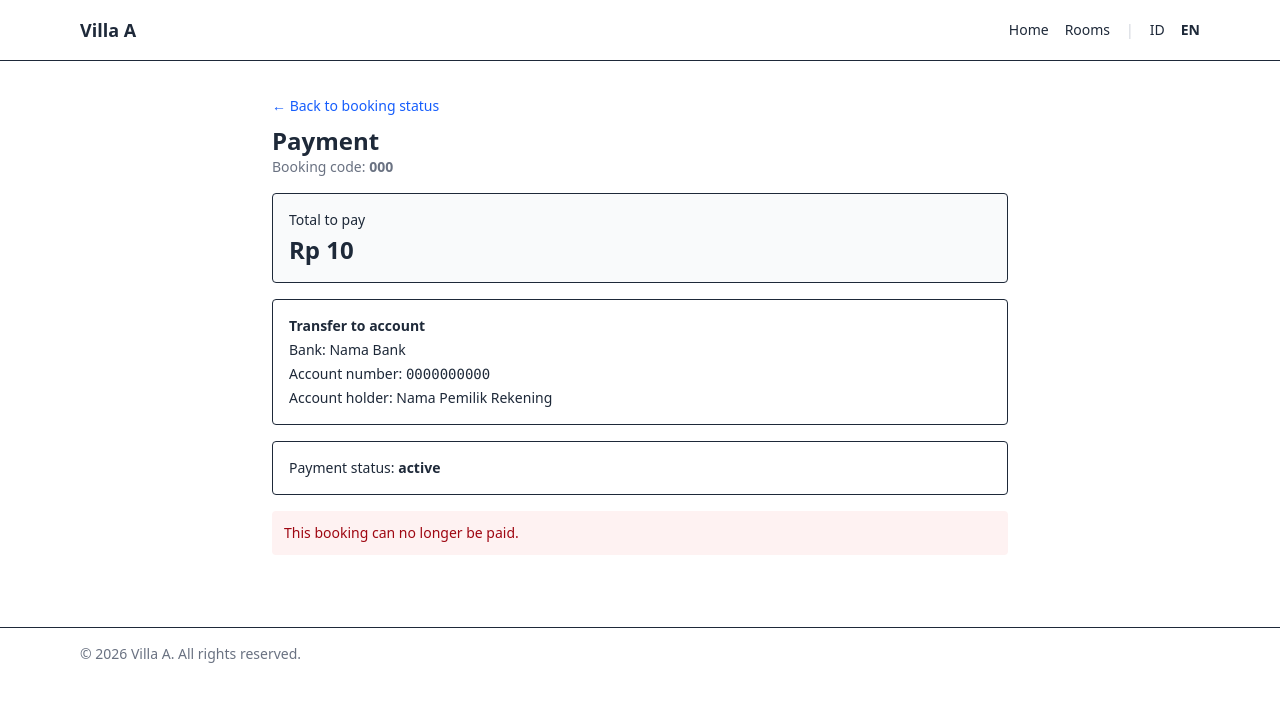
After one commit to PutuArdita/booking-room-villa, a Laravel app: page /booking/000/bayar in a window 1280 px wide. The commit adds this page. Shown: the top 702 px of the page. Run offline with Laravel 12, Linux system fonts and the light colour scheme; tables that the repository leaves empty hold one stand-in row (values such as "Sample post"); style sheets or scripts are compiled from the project's sources.

Commit message:
feat: instruksi pembayaran dan upload bukti transfer

```diff
--- a/app/Http/Controllers/BookingController.php
+++ b/app/Http/Controllers/BookingController.php
@@ -28,7 +28,7 @@ class BookingController extends Controller
             ->with('roomType')
             ->find($data['room_id']);
 
-        if (! $room || $room->roomType->capacity < (int) $data['guests']) {
+        if (!$room || $room->roomType->capacity < (int) $data['guests']) {
             return redirect()
                 ->route('availability.index', $request->only('check_in', 'check_out', 'guests'))
                 ->with('error', __('Kamar tidak tersedia untuk pilihan tersebut.'));
@@ -53,7 +53,8 @@ class BookingController extends Controller
 
     public function show(string $code)
     {
-        $booking = Booking::with('rooms.roomType')->where('code', $code)->firstOrFail();
+        // $booking = Booking::with('rooms.roomType')->where('code', $code)->firstOrFail();
+        $booking = Booking::with('rooms.roomType', 'payments')->where('code', $code)->firstOrFail();
 
         return view('booking.show', compact('booking'));
     }
--- /dev/null
+++ b/app/Http/Controllers/PaymentController.php
@@ -0,0 +1,59 @@
+<?php
+
+namespace App\Http\Controllers;
+
+use App\Models\Booking;
+use App\Models\Payment;
+use Illuminate\Http\Request;
+use Illuminate\Support\Facades\DB;
+use Illuminate\Validation\ValidationException;
+
+class PaymentController extends Controller
+{
+    public function show(string $code)
+    {
+        $booking = Booking::with('payments')->where('code', $code)->firstOrFail();
+
+        return view('booking.pay', compact('booking'));
+    }
+
+    public function store(Request $request, string $code)
+    {
+        $request->validate([
+            'proof' => ['required', 'file', 'mimes:jpg,jpeg,png,webp,pdf', 'max:3072'],
+        ], [
+            'proof.required' => __('Pilih file bukti transfer.'),
+            'proof.mimes' => __('Format file harus jpg, png, webp, atau pdf.'),
+            'proof.max' => __('Ukuran file maksimal 3 MB.'),
+        ]);
+
+        $booking = Booking::where('code', $code)->firstOrFail();
+
+        DB::transaction(function () use ($request, $booking) {
+            // Kunci baris booking supaya klik ganda tidak membuat dua pembayaran
+            $locked = Booking::whereKey($booking->id)->lockForUpdate()->first();
+
+            $hasActive = $locked->payments()
+                ->whereIn('status', [Payment::PENDING, Payment::VERIFIED])
+                ->exists();
+
+            if (!$locked->isPayable() || $hasActive) {
+                throw ValidationException::withMessages([
+                    'proof' => __('Booking ini tidak dapat menerima bukti pembayaran (sudah dibayar, sedang diproses, atau kedaluwarsa).'),
+                ]);
+            }
+
+            $path = $request->file('proof')->store("payment-proofs/{$locked->id}", 'local');
+
+            $locked->payments()->create([
+                'amount' => $locked->total_price,
+                'proof_path' => $path,
+                'status' => Payment::PENDING,
+            ]);
+        });
+
+        return redirect()
+            ->route('booking.show', $code)
+            ->with('success', __('Bukti pembayaran diunggah. Menunggu verifikasi admin.'));
+    }
+}
--- a/app/Models/Booking.php
+++ b/app/Models/Booking.php
@@ -76,4 +76,13 @@ class Booking extends Model
             default => $this->status,
         };
     }
+    public function payments()
+    {
+        return $this->hasMany(Payment::class);
+    }
+
+    public function isPayable(): bool
+    {
+        return $this->status === self::PENDING && $this->expires_at?->isFuture();
+    }
 }
--- /dev/null
+++ b/app/Models/Payment.php
@@ -0,0 +1,47 @@
+<?php
+
+namespace App\Models;
+
+use Illuminate\Database\Eloquent\Model;
+
+class Payment extends Model
+{
+    public const PENDING = 'pending';
+    public const VERIFIED = 'verified';
+    public const REJECTED = 'rejected';
+
+    protected $fillable = [
+        'booking_id',
+        'amount',
+        'proof_path',
+        'status',
+        'verified_by',
+        'verified_at',
+        'note',
+    ];
+
+    protected function casts(): array
+    {
+        return ['verified_at' => 'datetime'];
+    }
+
+    public function booking()
+    {
+        return $this->belongsTo(Booking::class);
+    }
+
+    public function verifier()
+    {
+        return $this->belongsTo(User::class, 'verified_by');
+    }
+
+    public function getStatusLabelAttribute(): string
+    {
+        return match ($this->status) {
+            self::PENDING => __('Menunggu verifikasi'),
+            self::VERIFIED => __('Terverifikasi'),
+            self::REJECTED => __('Ditolak'),
+            default => $this->status,
+        };
+    }
+}
--- a/config/villa.php
+++ b/config/villa.php
@@ -15,4 +15,9 @@ return [
     'email' => '',
 
     'payment_hours' => (int) env('VILLA_PAYMENT_HOURS', 24),
+    'bank' => [
+        'name' => env('VILLA_BANK_NAME', 'Nama Bank'),
+        'account_number' => env('VILLA_BANK_ACCOUNT', '0000000000'),
+        'account_holder' => env('VILLA_BANK_HOLDER', 'Nama Pemilik Rekening'),
+    ],
 ];
--- a/lang/en.json
+++ b/lang/en.json
@@ -38,5 +38,27 @@
     "Jumlah tamu melebihi kapasitas kamar.": "The number of guests exceeds the room capacity.",
     "Booking dibuat. Selesaikan pembayaran sebelum batas waktu.": "Booking created. Please complete payment before the deadline.",
     "Pembayaran langsung lunas. Booking dibatalkan otomatis jika belum dibayar dalam :hours jam. Booking tidak dapat dibatalkan setelah dibuat.": "Full payment is required. Unpaid bookings are cancelled automatically after :hours hours. Bookings cannot be cancelled once made.",
-    "Instruksi pembayaran dan unggah bukti transfer akan tersedia di tahap berikutnya.": "Payment instructions and proof-of-transfer upload will be available in the next stage."
+    "Instruksi pembayaran dan unggah bukti transfer akan tersedia di tahap berikutnya.": "Payment instructions and proof-of-transfer upload will be available in the next stage.",
+    "Pembayaran": "Payment",
+    "Bayar Sekarang": "Pay Now",
+    "Kembali ke status booking": "Back to booking status",
+    "Total yang harus dibayar": "Total to pay",
+    "Transfer ke rekening": "Transfer to account",
+    "Bank": "Bank",
+    "Nomor rekening": "Account number",
+    "Atas nama": "Account holder",
+    "Status pembayaran": "Payment status",
+    "Alasan": "Reason",
+    "Unggah bukti transfer": "Upload proof of transfer",
+    "Unggah": "Upload",
+    "Maksimal 3 MB (jpg, png, webp, atau pdf).": "Max 3 MB (jpg, png, webp, or pdf).",
+    "Menunggu verifikasi": "Awaiting verification",
+    "Terverifikasi": "Verified",
+    "Pilih file bukti transfer.": "Please choose the proof of transfer file.",
+    "Format file harus jpg, png, webp, atau pdf.": "File must be jpg, png, webp, or pdf.",
+    "Ukuran file maksimal 3 MB.": "File size must not exceed 3 MB.",
+    "Booking ini tidak dapat menerima bukti pembayaran (sudah dibayar, sedang diproses, atau kedaluwarsa).": "This booking can no longer accept proof of payment (already paid, being processed, or expired).",
+    "Bukti pembayaran diunggah. Menunggu verifikasi admin.": "Proof of payment uploaded. Awaiting admin verification.",
+    "Bukti transfer sudah diunggah dan sedang diproses oleh admin.": "Proof of transfer has been uploaded and is being processed by the admin.",
+    "Booking ini tidak dapat dibayar lagi.": "This booking can no longer be paid."
 }
--- /dev/null
+++ b/resources/views/booking/pay.blade.php
@@ -0,0 +1,76 @@
+@extends('layouts.public')
+
+@section('title', __('Pembayaran') . ' - ' . config('villa.name'))
+
+@section('content')
+    @php
+        $payment = $booking->payments->sortByDesc('id')->first();
+        $hasActive = $booking->payments->whereIn('status', ['pending', 'verified'])->isNotEmpty();
+        $canUpload = $booking->isPayable() && !$hasActive;
+    @endphp
+
+    <div class="mx-auto max-w-3xl px-4 py-8">
+        <a href="{{ route('booking.show', $booking->code) }}" class="text-sm text-blue-600 hover:underline">
+            &larr; {{ __('Kembali ke status booking') }}
+        </a>
+
+        <h1 class="mt-2 text-2xl font-bold">{{ __('Pembayaran') }}</h1>
+        <p class="text-sm text-gray-500">
+            {{ __('Kode booking') }}: <span class="font-semibold">{{ $booking->code }}</span>
+        </p>
+
+        @if ($errors->any())
+            <ul class="mt-4 list-disc rounded bg-red-100 p-3 pl-6 text-sm text-red-800">
+                @foreach ($errors->all() as $error)
+                    <li>{{ $error }}</li>
+                @endforeach
+            </ul>
+        @endif
+
+        <div class="mt-4 space-y-1 rounded border bg-gray-50 p-4 text-sm">
+            <p>{{ __('Total yang harus dibayar') }}</p>
+            <p class="text-2xl font-bold">Rp {{ number_format($booking->total_price, 0, ',', '.') }}</p>
+            @if ($booking->isPayable())
+                <p>{{ __('Bayar sebelum') }}: {{ $booking->expires_at->format('d/m/Y H:i') }} WITA</p>
+            @endif
+        </div>
+
+        <div class="mt-4 space-y-1 rounded border p-4 text-sm">
+            <p class="font-semibold">{{ __('Transfer ke rekening') }}</p>
+            <p>{{ __('Bank') }}: {{ config('villa.bank.name') }}</p>
+            <p>{{ __('Nomor rekening') }}: <span class="font-mono">{{ config('villa.bank.account_number') }}</span></p>
+            <p>{{ __('Atas nama') }}: {{ config('villa.bank.account_holder') }}</p>
+        </div>
+
+        @if ($payment)
+            <div class="mt-4 rounded border p-4 text-sm">
+                <p>{{ __('Status pembayaran') }}: <span class="font-semibold">{{ $payment->status_label }}</span></p>
+                @if ($payment->status === \App\Models\Payment::REJECTED && $payment->note)
+                    <p class="mt-1 text-red-700">{{ __('Alasan') }}: {{ $payment->note }}</p>
+                @endif
+            </div>
+        @endif
+
+        @if ($canUpload)
+            <form method="POST" action="{{ route('booking.pay.store', $booking->code) }}" enctype="multipart/form-data"
+                class="mt-4 space-y-3 rounded border p-4">
+                @csrf
+                <label class="block text-sm font-semibold">{{ __('Unggah bukti transfer') }}</label>
+                <input type="file" name="proof" required accept="image/jpeg,image/png,image/webp,application/pdf"
+                    class="block w-full text-sm">
+                <p class="text-xs text-gray-500">{{ __('Maksimal 3 MB (jpg, png, webp, atau pdf).') }}</p>
+                <button class="rounded bg-blue-600 px-5 py-2 text-white hover:bg-blue-700">
+                    {{ __('Unggah') }}
+                </button>
+            </form>
+        @elseif ($hasActive)
+            <p class="mt-4 rounded bg-blue-50 p-3 text-sm text-blue-800">
+                {{ __('Bukti transfer sudah diunggah dan sedang diproses oleh admin.') }}
+            </p>
+        @else
+            <p class="mt-4 rounded bg-red-50 p-3 text-sm text-red-800">
+                {{ __('Booking ini tidak dapat dibayar lagi.') }}
+            </p>
+        @endif
+    </div>
+@endsection
--- a/routes/web.php
+++ b/routes/web.php
@@ -53,3 +53,9 @@ Route::get('booking/buat', [BookingController::class, 'create'])->name('booking.
 Route::post('booking', [BookingController::class, 'store'])
     ->middleware('throttle:10,1')->name('booking.store');
 Route::get('booking/{code}', [BookingController::class, 'show'])->name('booking.show');
+
+use App\Http\Controllers\PaymentController;
+
+Route::get('booking/{code}/bayar', [PaymentController::class, 'show'])->name('booking.pay');
+Route::post('booking/{code}/bayar', [PaymentController::class, 'store'])
+    ->middleware('throttle:10,1')->name('booking.pay.store');
```
Also changed, not shown: resources/views/booking/show.blade.php (+17 -3 lines), database/migrations/2026_11_19_071107_create_payments_table.php (added).
